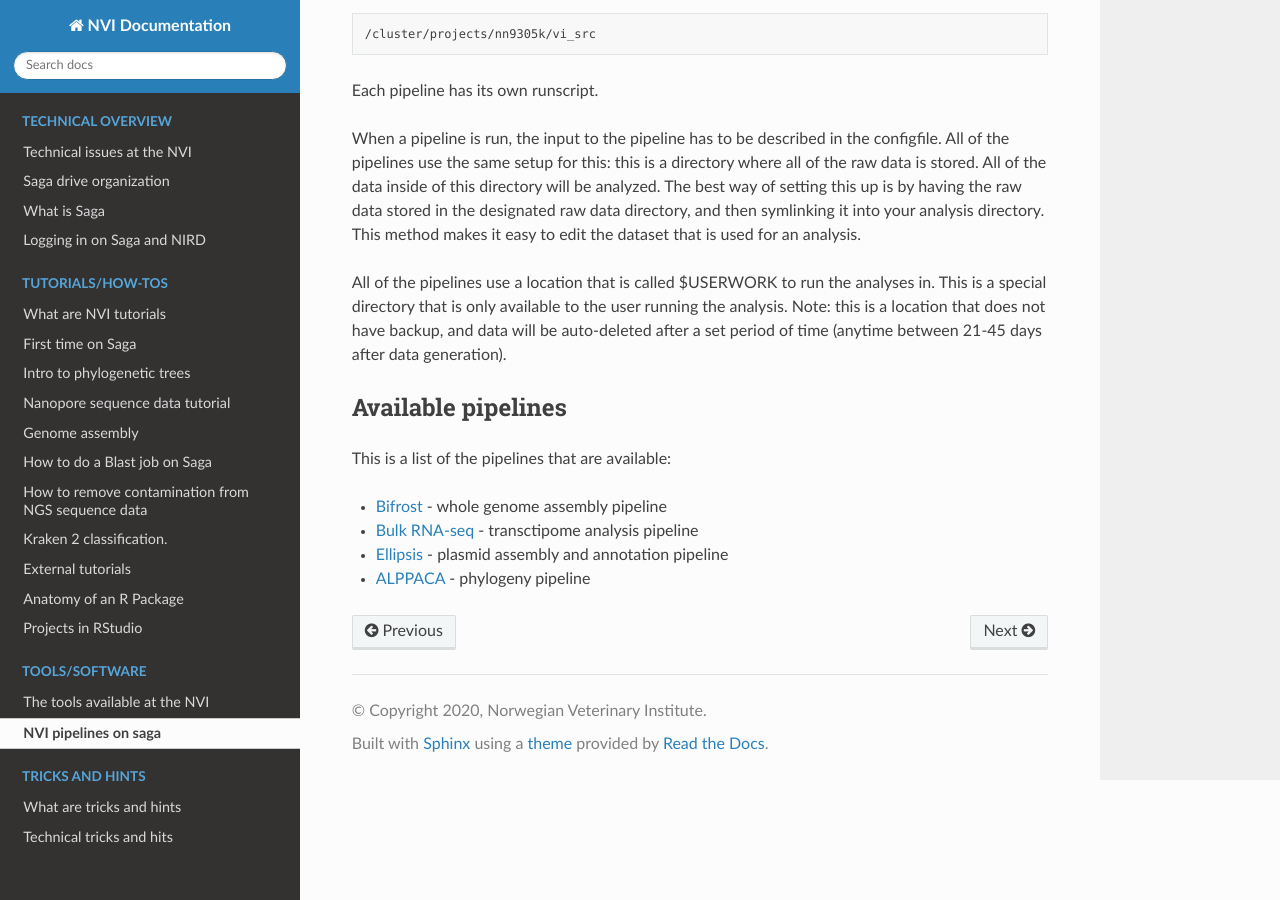
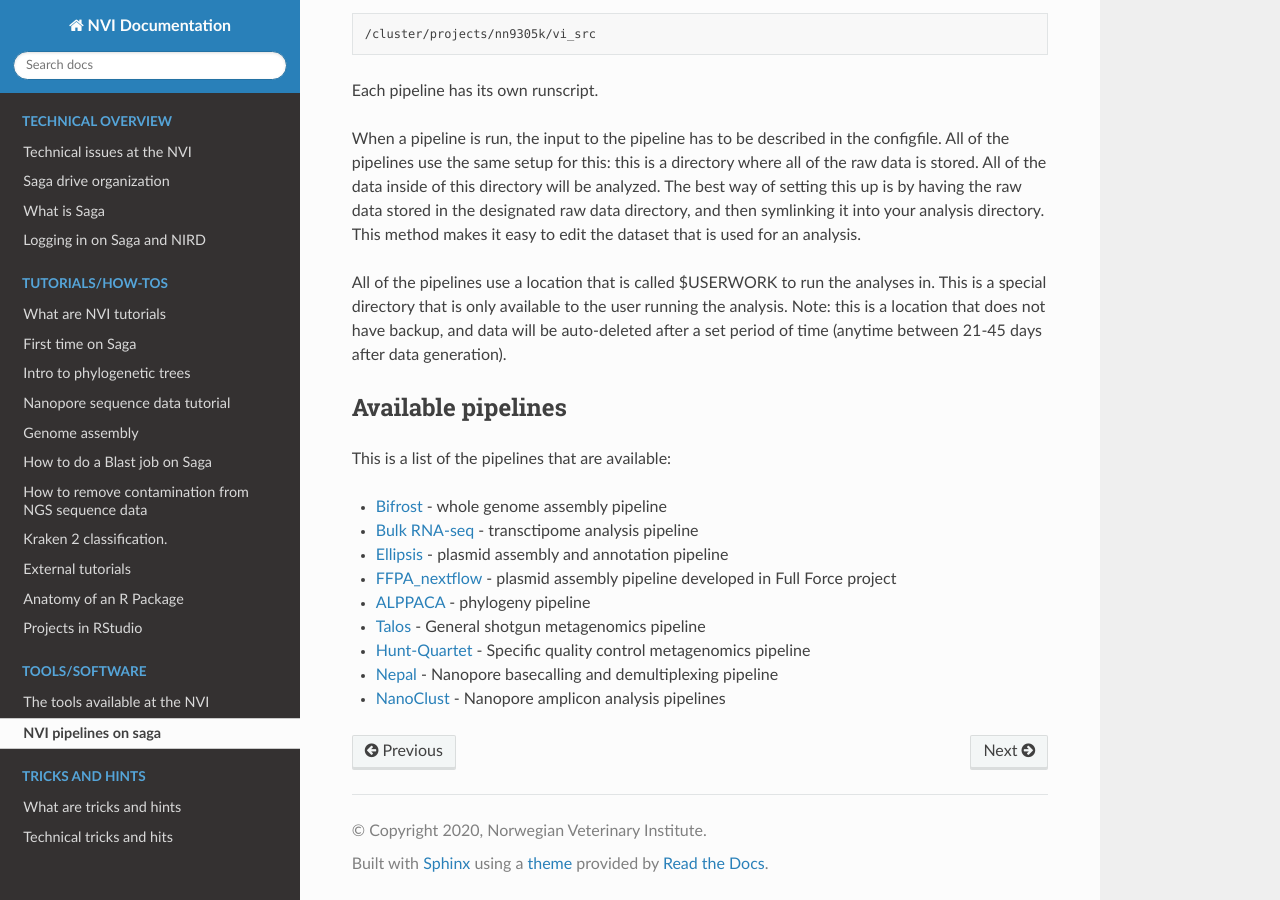
Before and after one commit to NorwegianVeterinaryInstitute/nvi-documentation, a Sphinx documentation site: the page built from docs/source/tools/saga_pipelines.md, in a window 1280 px wide and 900 px high, scrolled down 1294 px. Built offline with Sphinx 7.4.7 and the Read the Docs theme 2.0.0, drawn with Linux system fonts in a browser that asks for light colours; pages that are not in the unit, such as notebooks, are missing from menus.

Commit message:
added pipelines developed/maintained by Thomas to the list of available pipelines. pipelines are: FFPA_nextflow, Talos, Nepal, NanoClust and Hunt-Quartet.

```diff
--- a/docs/source/tools/saga_pipelines.md
+++ b/docs/source/tools/saga_pipelines.md
@@ -61,4 +61,9 @@ This is a list of the pipelines that are available:
 - [Bifrost](https://github.com/NorwegianVeterinaryInstitute/Bifrost) - whole genome assembly pipeline
 - [Bulk RNA-seq](https://github.com/NorwegianVeterinaryInstitute/RNA-seq) - transctipome analysis pipeline
 - [Ellipsis](https://github.com/NorwegianVeterinaryInstitute/Ellipsis) - plasmid assembly and annotation pipeline
+- [FFPA_nextflow](https://github.com/Thomieh73/FFPA_nextflow) - plasmid assembly pipeline developed in Full Force project
 - [ALPPACA](https://github.com/NorwegianVeterinaryInstitute/ALPPACA) - phylogeny pipeline
+- [Talos](https://github.com/NorwegianVeterinaryInstitute/Talos) - General shotgun metagenomics pipeline
+- [Hunt-Quartet](https://github.com/NorwegianVeterinaryInstitute/HUNT-Quartet) - Specific quality control metagenomics pipeline
+- [Nepal](https://github.com/NorwegianVeterinaryInstitute/Nepal) - Nanopore basecalling and demultiplexing pipeline
+- [NanoClust](https://github.com/NorwegianVeterinaryInstitute/NanoCLUST) - Nanopore amplicon analysis pipelines
```
